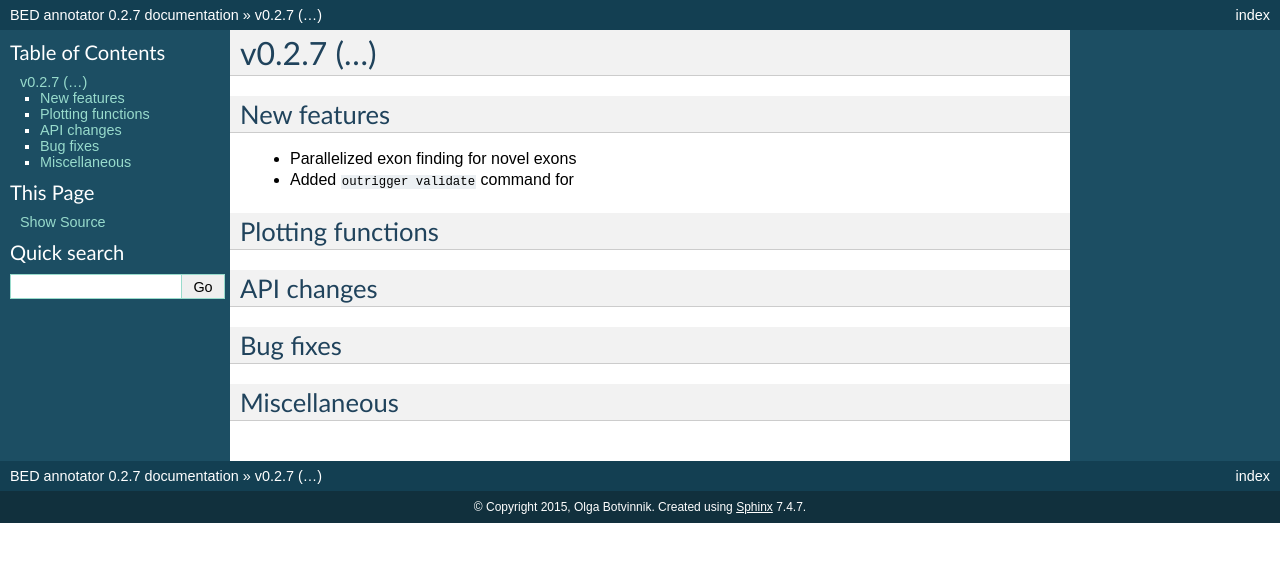
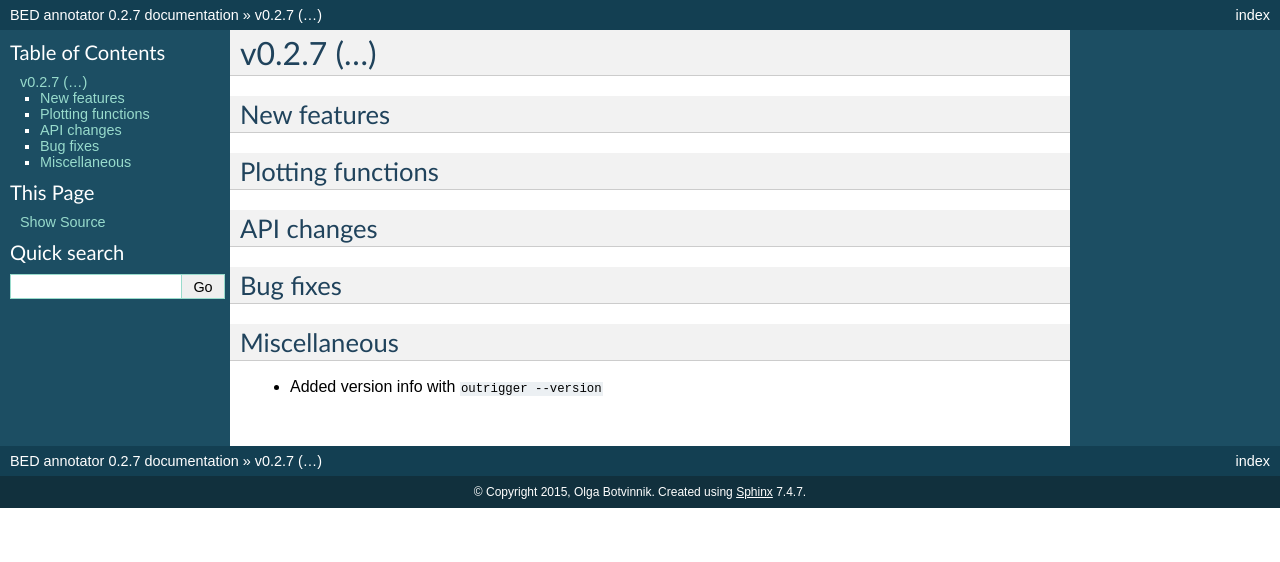
Before and after one commit to YeoLab/outrigger, a Sphinx documentation site: the page built from docs/releases/v0.2.7.rst, in a window 1280 px wide. Shown: the top 562 px of the page. Built offline with Sphinx 7.4.7, drawn with Linux system fonts in a browser that asks for light colours; pages that are not in the unit, such as notebooks, are missing from menus.

Commit message:
Add release notes about version

```diff
--- a/docs/releases/v0.2.7.rst
+++ b/docs/releases/v0.2.7.rst
@@ -5,8 +5,6 @@ v0.2.7 (...)
 New features
 ~~~~~~~~~~~~
 
-- Parallelized exon finding for novel exons
-- Added ``outrigger validate`` command for
 
 Plotting functions
 ~~~~~~~~~~~~~~~~~~
@@ -20,3 +18,5 @@ Bug fixes
 
 Miscellaneous
 ~~~~~~~~~~~~~
+
+- Added version info with ``outrigger --version``
```
